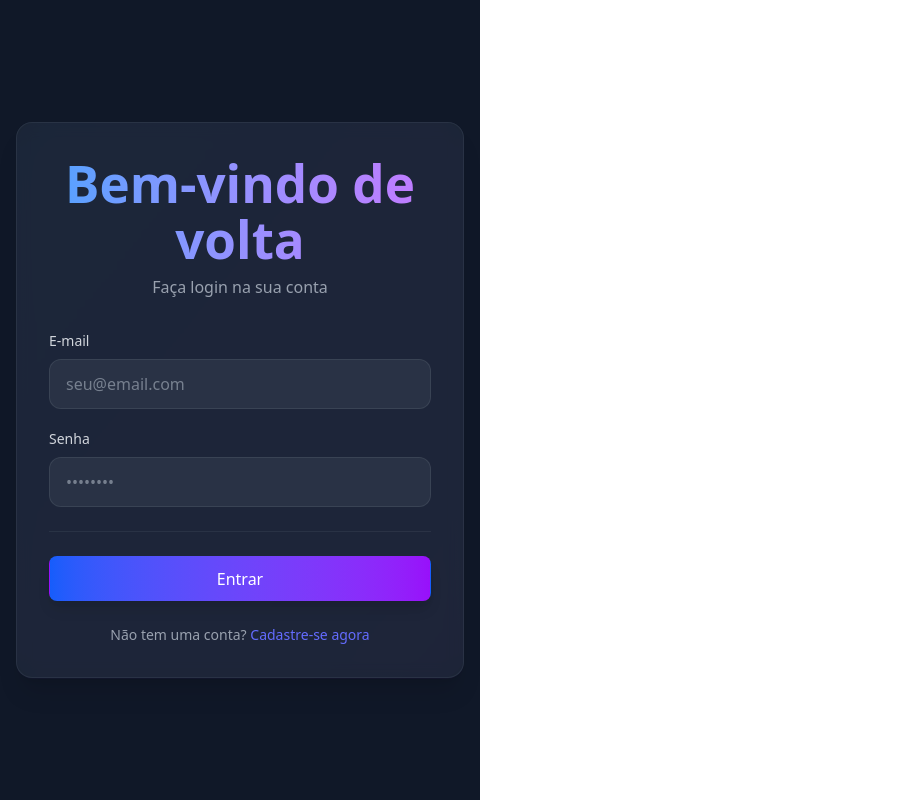
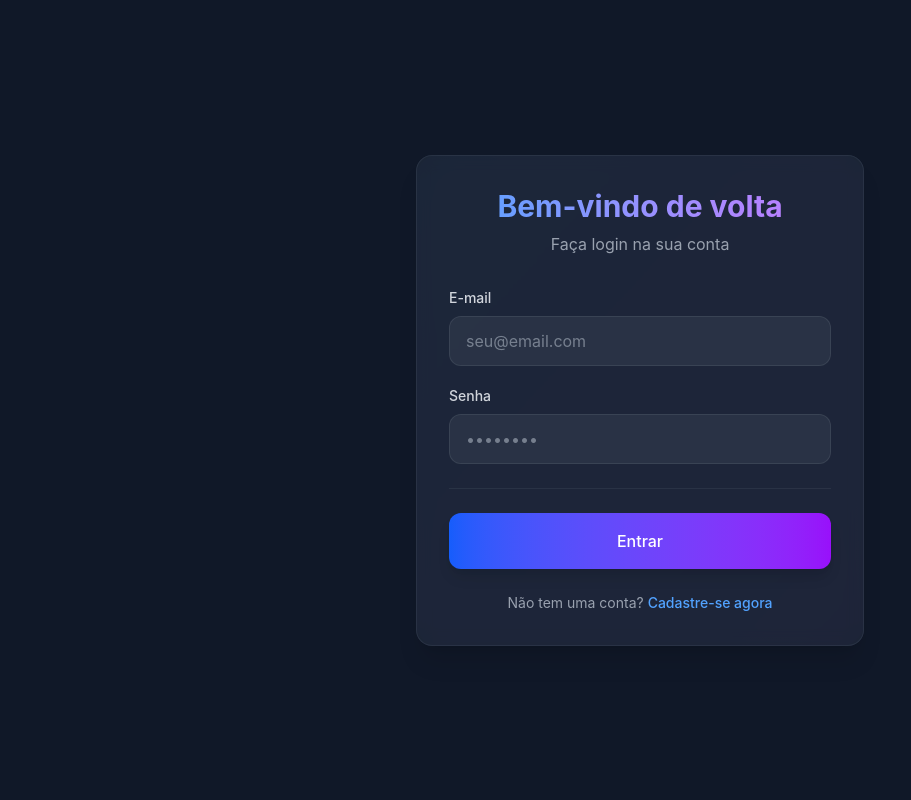
Before and after one commit to ingrydaraujob/login-supa, a React (Vite) app in the folder login/: page /login in a window 1280 px wide. Shown: the whole page, without its empty margins (0-911 px from the left). Built offline with nearby package versions, Linux system fonts and the light colour scheme.

Commit message:
Update index.css

```diff
--- a/login/src/index.css
+++ b/login/src/index.css
@@ -1,70 +1,94 @@
 @import "tailwindcss";
 
+@import url('https://fonts.googleapis.com/css2?family=Inter:wght@400;500;600;700&display=swap');
+
+/* Estilos base */
 :root {
-  font-family: system-ui, Avenir, Helvetica, Arial, sans-serif;
-  line-height: 1.5;
-  font-weight: 400;
-
-  color-scheme: light dark;
-  color: rgba(255, 255, 255, 0.87);
-  background-color: #242424;
-
-  font-synthesis: none;
-  text-rendering: optimizeLegibility;
-  -webkit-font-smoothing: antialiased;
-  -moz-osx-font-smoothing: grayscale;
+  --primary-color: #3B82F6;
+  --primary-dark: #1E3A8A;
+  --primary-light: #93C5FD;
+  --secondary-color: #8B5CF6;
+  --secondary-dark: #5B21B6;
+  --secondary-light: #C4B5FD;
+  --text-dark: #1F2937;
+  --text-medium: #4B5563;
+  --text-light: #E5E7EB;
+  --success: #10B981;
+  --error: #EF4444;
+  --background-gradient-start: #0f172a;
+  --background-gradient-end: #1e3a8a;
 }
 
-a {
-  font-weight: 500;
-  color: #646cff;
-  text-decoration: inherit;
-}
-a:hover {
-  color: #535bf2;
+/* Estilos globais */
+body {
+  font-family: 'Inter', sans-serif;
+  line-height: 1.5;
+  color: white;
 }
 
-body {
-  margin: 0;
-  display: flex;
-  place-items: center;
-  min-width: 320px;
-  min-height: 100vh;
+/* Animações */
+@keyframes fadeIn {
+  from { opacity: 0; transform: translateY(10px); }
+  to { opacity: 1; transform: translateY(0); }
 }
 
-h1 {
-  font-size: 3.2em;
-  line-height: 1.1;
+.animate-fade-in {
+  animation: fadeIn 0.3s ease-out forwards;
 }
 
-button {
-  border-radius: 8px;
-  border: 1px solid transparent;
-  padding: 0.6em 1.2em;
-  font-size: 1em;
-  font-weight: 500;
-  font-family: inherit;
-  background-color: #1a1a1a;
-  cursor: pointer;
-  transition: border-color 0.25s;
-}
-button:hover {
-  border-color: #646cff;
-}
-button:focus,
-button:focus-visible {
-  outline: 4px auto -webkit-focus-ring-color;
+/* Melhorias de acessibilidade */
+input:focus, button:focus, a:focus {
+  outline: 2px solid var(--primary-light);
+  outline-offset: 2px;
 }
 
-@media (prefers-color-scheme: light) {
-  :root {
-    color: #213547;
-    background-color: #ffffff;
+/* Melhorias de responsividade */
+@media (max-width: 640px) {
+  .min-h-screen {
+    padding: 1rem;
   }
-  a:hover {
-    color: #747bff;
+
+  h1 {
+    font-size: 1.75rem !important;
   }
-  button {
-    background-color: #f9f9f9;
+
+  p {
+    font-size: 1rem !important;
+  }
+
+  input, button {
+    padding-top: 0.75rem !important;
+    padding-bottom: 0.75rem !important;
   }
 }
+
+/* Melhorias de contraste */
+.text-blue-100 {
+  color: #E0F2FE !important; /* Azul mais claro para melhor contraste */
+}
+
+.text-blue-300 {
+  color: #7DD3FC !important; /* Azul mais brilhante para links */
+}
+
+/* Efeitos de hover mais suaves */
+button:hover, a:hover {
+  transition: all 0.3s ease;
+}
+
+/* Efeito de pulsação para o ícone */
+@keyframes pulse {
+  0% { transform: scale(1); }
+  50% { transform: scale(1.05); }
+  100% { transform: scale(1); }
+}
+
+.w-20.h-20 {
+  animation: pulse 2s infinite ease-in-out;
+}
+
+/* Melhorias para o formulário */
+.placeholder-blue-200\/50::placeholder {
+  color: rgba(191, 219, 254, 0.5);
+  opacity: 1;
+}
```
